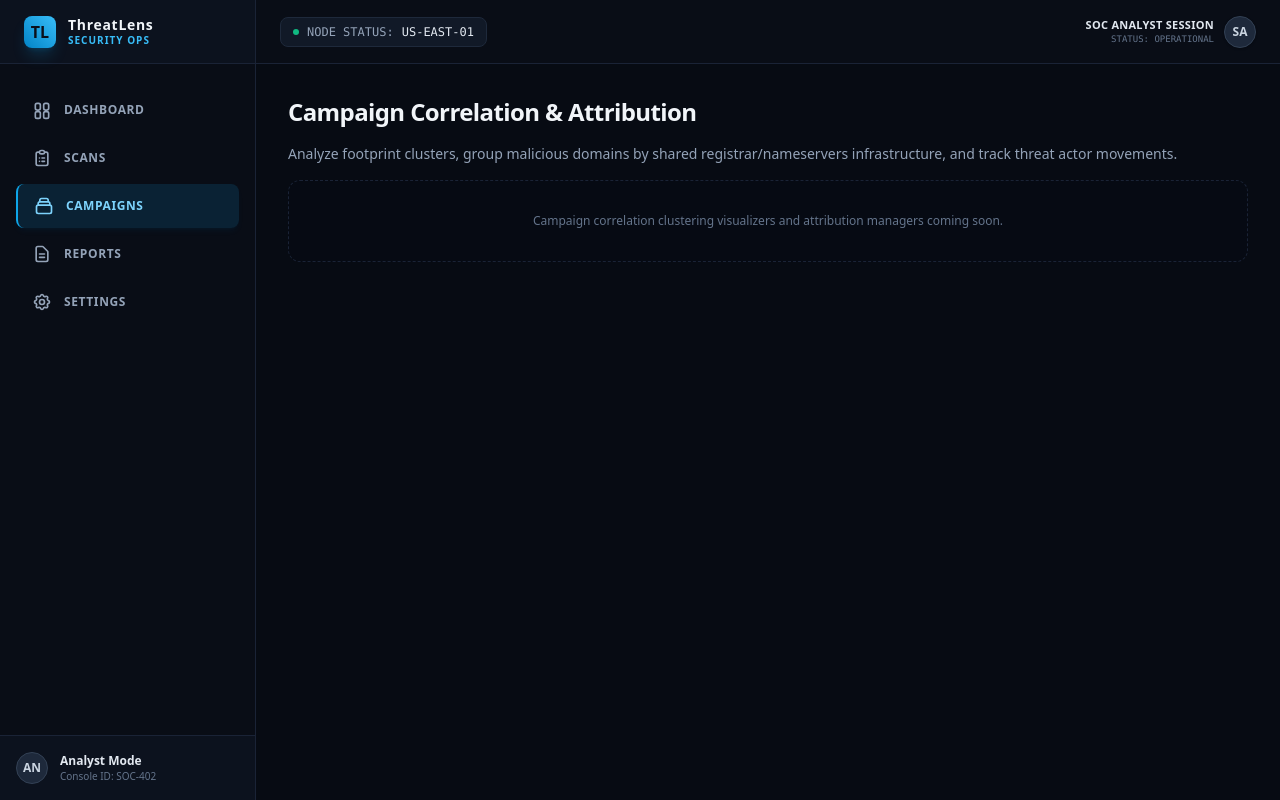
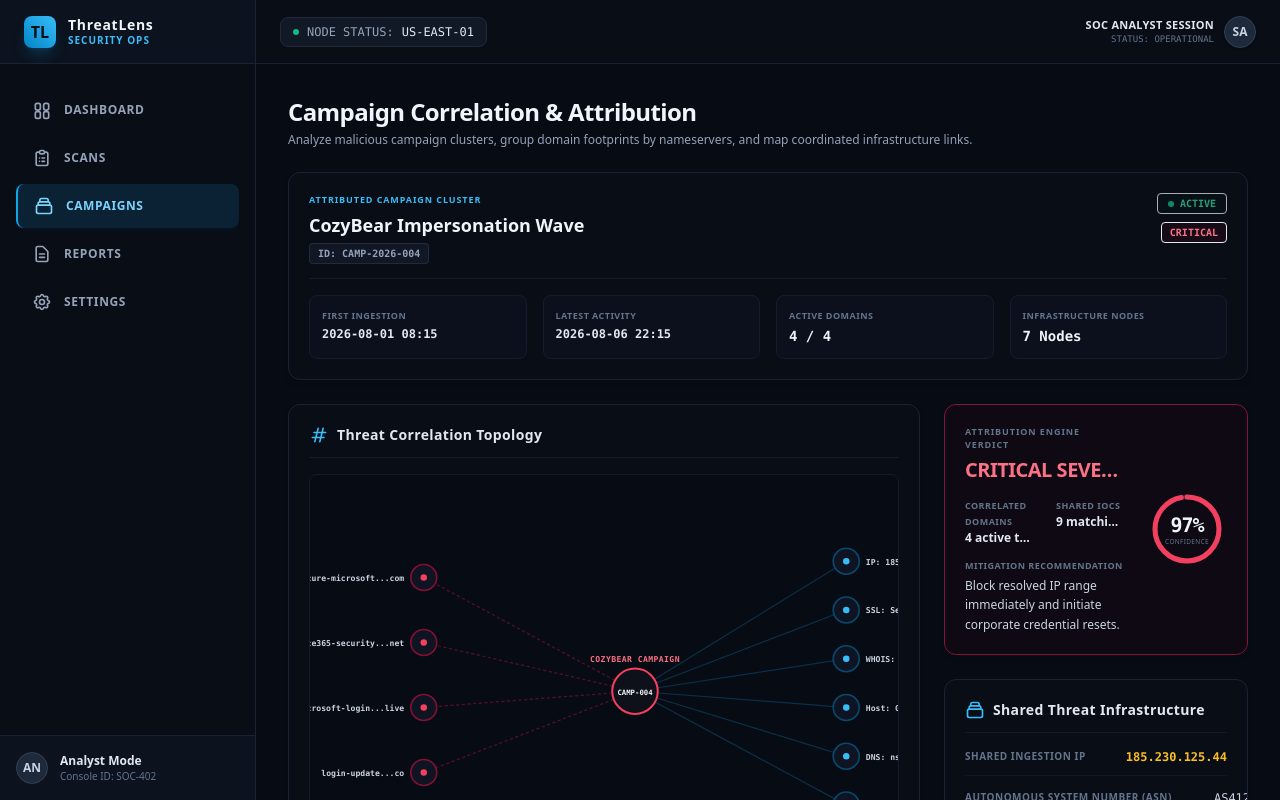
Before and after one commit to MatamAkshith/IARE_Hackathon, a React (Vite) app in the folder frontend/: page /campaigns in a window 1280 px wide. Built offline with nearby package versions, Linux system fonts and the light colour scheme.

Commit message:
feat(campaigns): integrate components into campaigns page view

```diff
--- a/frontend/src/pages/Campaigns.jsx
+++ b/frontend/src/pages/Campaigns.jsx
@@ -1,16 +1,48 @@
 import React from 'react'
+import { campaignData } from '../data/campaignData'
+import CampaignSummaryCard from '../components/campaign/CampaignSummaryCard'
+import RelationshipGraph from '../components/campaign/RelationshipGraph'
+import ConnectedDomainsTable from '../components/campaign/ConnectedDomainsTable'
+import InfrastructureCard from '../components/campaign/InfrastructureCard'
+import EvidenceTable from '../components/campaign/EvidenceTable'
+import ConfidenceCard from '../components/campaign/ConfidenceCard'
+import CampaignTimeline from '../components/campaign/CampaignTimeline'
 
 export default function Campaigns() {
+  const { summary, connectedDomains, infrastructure, sharedEvidence, confidence, timeline } = campaignData
+
   return (
-    <div className="space-y-4">
-      <h1 className="text-2xl font-bold tracking-tight text-[#f1f5f9]">Campaign Correlation & Attribution</h1>
-      <p className="text-sm text-slate-400">
-        Analyze footprint clusters, group malicious domains by shared registrar/nameservers infrastructure, and track threat actor movements.
-      </p>
+    <div className="space-y-6">
+      {/* Header Info */}
+      <div className="flex flex-col gap-1">
+        <h1 className="text-2xl font-bold tracking-tight text-[#f1f5f9]">Campaign Correlation & Attribution</h1>
+        <p className="text-xs text-slate-400">
+          Analyze malicious campaign clusters, group domain footprints by nameservers, and map coordinated infrastructure links.
+        </p>
+      </div>
 
-      {/* Visual placeholder box */}
-      <div className="border border-dashed border-[#1a2336] rounded-xl p-8 bg-[#090d16]/30 text-center text-slate-500 text-xs">
-        Campaign correlation clustering visualizers and attribution managers coming soon.
+      {/* Campaign Summary overview */}
+      <CampaignSummaryCard summary={summary} />
+
+      {/* Grid panels */}
+      <div className="grid grid-cols-1 lg:grid-cols-3 gap-6 items-start">
+        {/* Left Side: Topology Visualizer, Connected Domains, and Evidence log */}
+        <div className="lg:col-span-2 space-y-6">
+          <RelationshipGraph />
+
+          <ConnectedDomainsTable domains={connectedDomains} />
+
+          <EvidenceTable evidence={sharedEvidence} />
+        </div>
+
+        {/* Right Side: Verdict Engine, Shared Infrastructure specifications, and History Timeline */}
+        <div className="space-y-6">
+          <ConfidenceCard confidence={confidence} />
+
+          <InfrastructureCard infrastructure={infrastructure} />
+
+          <CampaignTimeline timeline={timeline} />
+        </div>
       </div>
     </div>
   )
```
